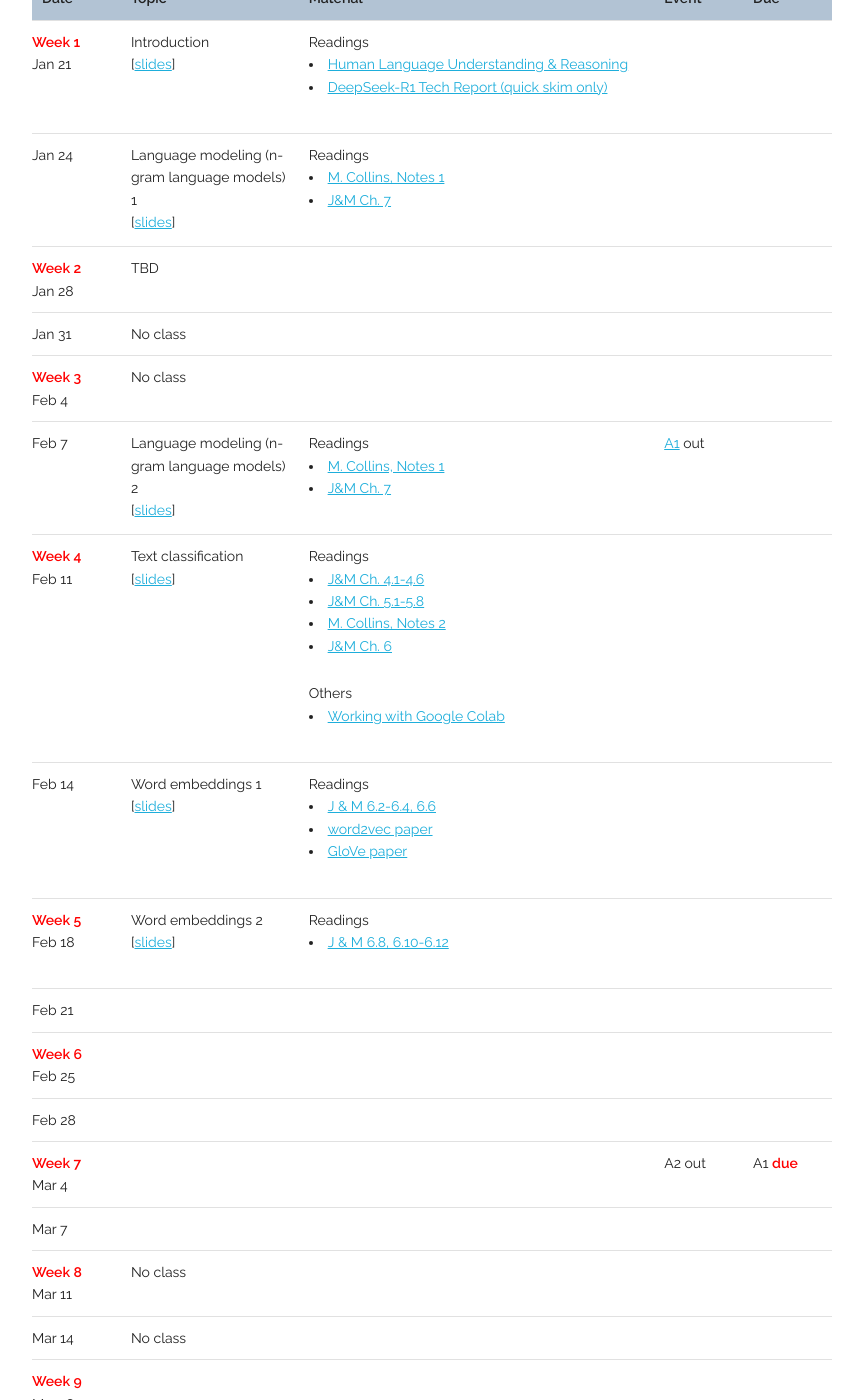
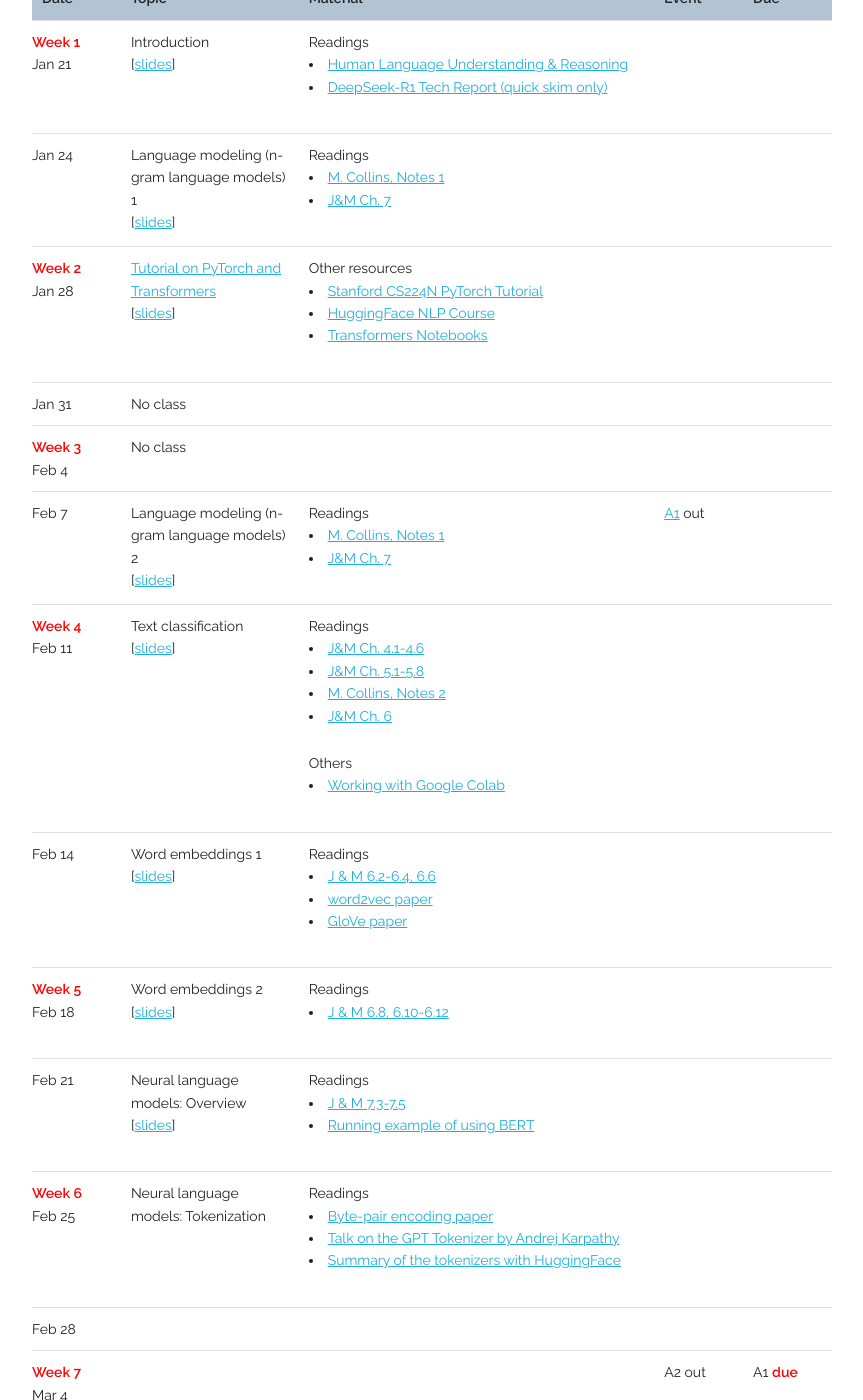
Before and after one commit to taoyds/taoyds.github.io, a Jekyll site: the page built from courses/comp3361.md, in a window 1280 px wide and 1400 px high, scrolled down 1411 px. Shown: the whole window, without its empty margins (208-1071 px from the left). Built offline with Jekyll 4.4.1, drawn with Linux system fonts in a browser that asks for light colours; some web fonts are replaced.

Commit message:
Update comp3361.yaml

```diff
--- a/_data/courses/comp3361.yaml
+++ b/_data/courses/comp3361.yaml
@@ -26,9 +26,14 @@ schedule:
   - date: Jan 28
     week: Week 2
     topic:
-      - title: TBD
-        slides:
+      - title: <a href="https://drive.google.com/file/d/1mRKeIkqyir7tDQVnCo3NgSyJf0ARp3hu/view?usp=sharing">Tutorial on PyTorch and Transformers</a>
+        slides: https://colab.research.google.com/drive/1VHyYjDPzO-5fqJuyBzBThwr_no6vV0J_?usp=sharing
     material:
+      - description: Other resources
+        list:
+          - <a href="https://colab.research.google.com/drive/13HGy3-uIIy1KD_WFhG4nVrxJC-3nUUkP?usp=sharing">Stanford CS224N PyTorch Tutorial</a>
+          - <a href="https://huggingface.co/learn/nlp-course/chapter1/1">HuggingFace NLP Course</a>
+          - <a href="https://huggingface.co/docs/transformers/en/notebooks">Transformers Notebooks</a>
     event:
     due:
   - date: Jan 31
@@ -103,17 +108,26 @@ schedule:
   - date: Feb 21
     week:
     topic:
-      - title:
-        slides:
+      - title: 'Neural language models: Overview'
+        slides: /assets/courses/COMP3361-25spring-lec06.pdf
     material:
+      - description: Readings
+        list:
+          - <a href="https://web.stanford.edu/~jurafsky/slp3/7.pdf">J & M 7.3-7.5</a>
+          - <a href="https://jalammar.github.io/a-visual-guide-to-using-bert-for-the-first-time/">Running example of using BERT</a>
     event:
     due:
   - date: Feb 25
     week: Week 6
     topic:
-      - title:
+      - title: 'Neural language models: Tokenization'
         slides:
     material:
+      - description: Readings
+        list:
+          - <a href="https://arxiv.org/abs/1508.07909">Byte-pair encoding paper</a>
+          - <a href="https://www.youtube.com/watch?v=zduSFxRajkE">Talk on the GPT Tokenizer by Andrej Karpathy</a>
+          - <a href="https://huggingface.co/docs/transformers/tokenizer_summary">Summary of the tokenizers with HuggingFace</a>
     event:
     due:
   - date: Feb 28
```
